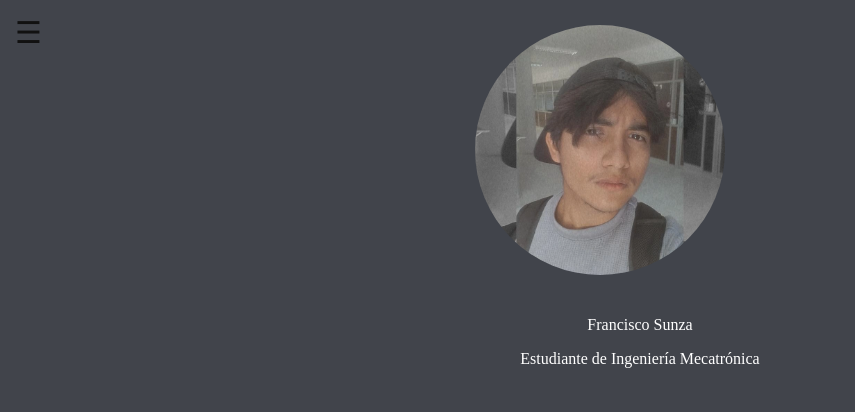
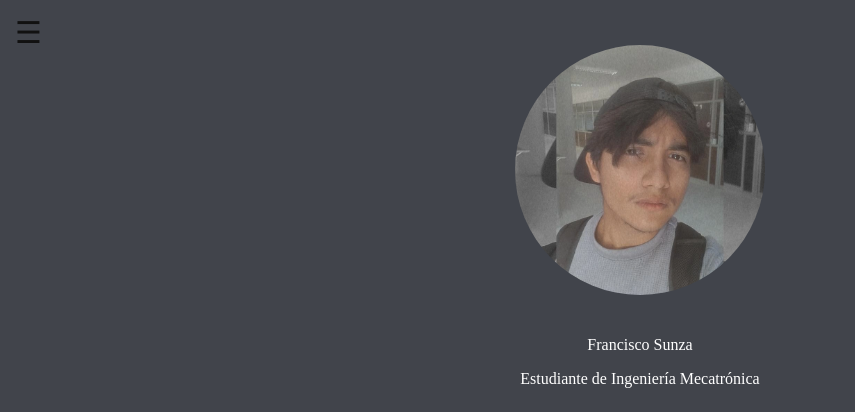
Before and after one commit to ElMeder/Portafolio-Web, a plain HTML site: page Index.html in a window 1280 px wide. Shown: the top 412 px of the page, without its empty margins (0-855 px from the left). Drawn offline with Linux system fonts and the light colour scheme.

Commit message:
Update style.css

```diff
--- a/Assets/Styles/style.css
+++ b/Assets/Styles/style.css
@@ -21,6 +21,14 @@ dlv{
     justify-content: center;
     align-items: center;
     padding: 10px 0;
+}
+
+#main {
+    display: flex;
+    flex-direction: column;
+    align-items: center;
+    justify-content: center;
+    padding: 20px;
 }
 
 .Contenedor_1{
@@ -87,6 +95,9 @@ dlv{
 .main-content {
     margin-left: 0;
     transition: margin-left 0.3s;
+    display: flex;
+    flex-direction: column;
+    align-items: center;
 }
 
 .sidebar.open {
```
